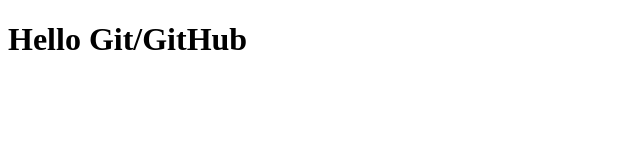
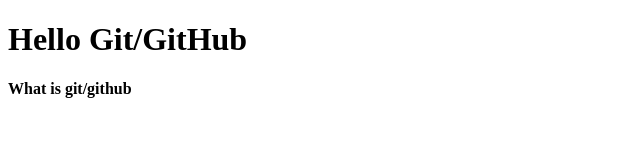
Before and after one commit to Abubakar-sidik/demo-repo, a plain HTML site: page index.html in a window 1280 px wide. Shown: the whole page, without its empty margins (0-640 px from the left). Drawn offline with Linux system fonts and the light colour scheme.

Commit message:
added some necessery files files

```diff
--- a/index.html
+++ b/index.html
@@ -7,5 +7,6 @@
   </head>
   <body>
     <h1>Hello Git/GitHub</h1>
+    <h4>What is git/github</h4>
   </body>
 </html>
```
